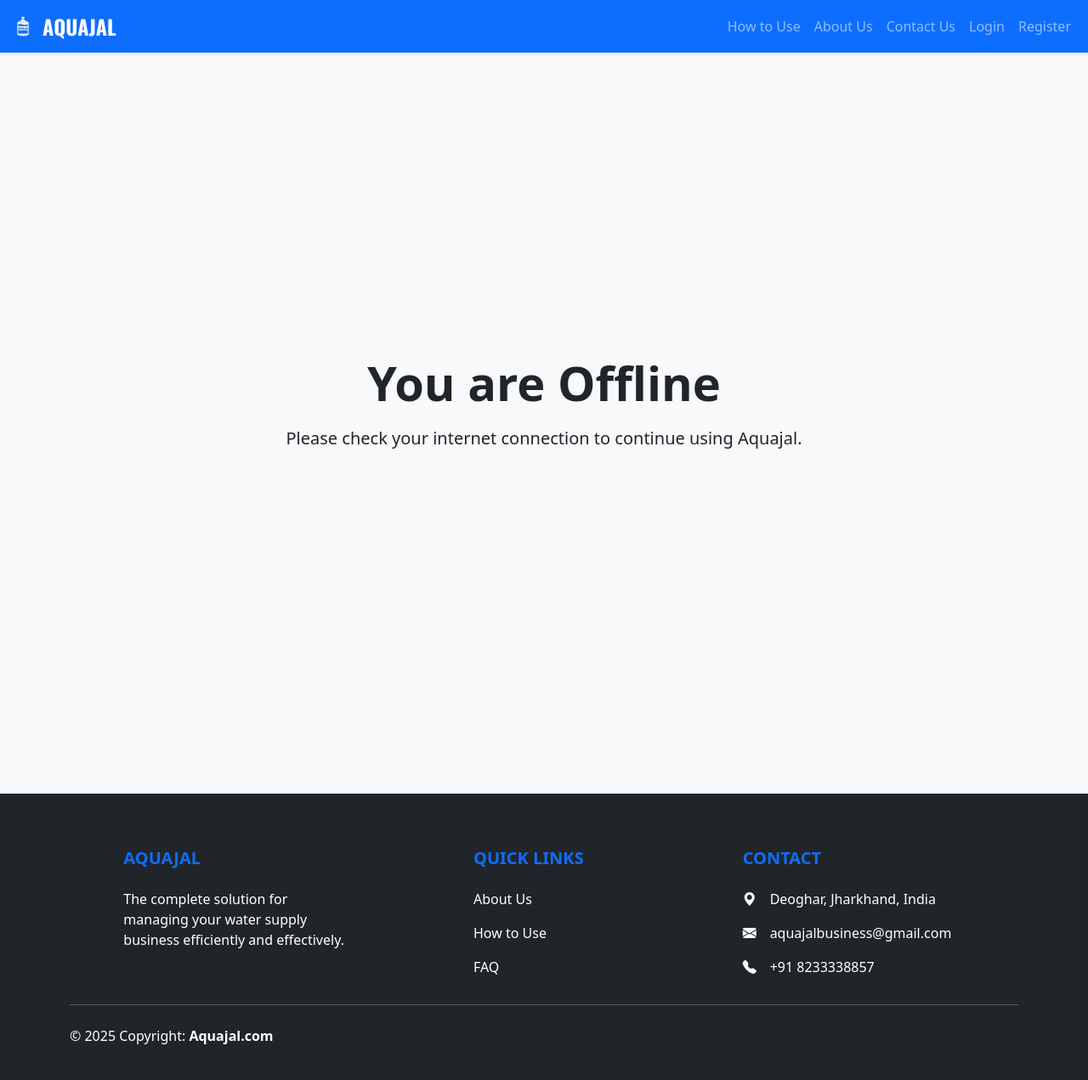
After one commit to rajatpoddar/Aquajal-2.0, a Flask app: page /offline in a window 1280 px wide. The commit adds this page. Shown: the whole page at 85% size. Run offline with Flask 3, Linux system fonts and the light colour scheme.

Commit message:
SEO and PWA enhancement , also fix some bug

```diff
--- a/app/public/routes.py
+++ b/app/public/routes.py
@@ -143,3 +143,7 @@ def reset_password(token):
         flash('Your password has been reset.')
         return redirect(url_for('auth.login'))
     return render_template('public/reset_password.html', form=form)
+
+@bp.route('/offline')
+def offline():
+    return render_template('public/offline.html', title='Offline')
--- a/app/templates/base.html
+++ b/app/templates/base.html
@@ -3,15 +3,37 @@
 <head>
     <meta charset="utf-8">
     <meta name="viewport" content="width=device-width, initial-scale=1, shrink-to-fit=no">
-        <title>{{ title }} - {% if current_user.is_authenticated and current_user.business %}{{ current_user.business.name }}{% else %}Aquajal{% endif %}</title>
+
+    <title>{{ title }} - Aquajal</title>
+    <meta name="description" content="The all-in-one solution for managing your water jar supply business. Streamline deliveries, track inventory, and manage staff with ease.">
+    <meta property="og:title" content="Aquajal - Water Supply Management">
+    <meta property="og:description" content="The all-in-one solution for managing your water jar supply business.">
+    <meta property="og:image" content="{{ url_for('static', filename='images/logo-512.png', _external=True) }}">
+    <meta property="og:url" content="{{ url_for('public.index', _external=True) }}">
+    <meta property="og:type" content="website">
+    <meta name="twitter:card" content="summary_large_image">
+    <meta name="author" content="Rajat Poddar, Poddar Solutions">
+    <meta name="copyright" content="Copyright © 2025 Poddar Solutions. All Rights Reserved.">
+    <meta name="keywords" content="water supply management, jar delivery software, aquajal, poddar solutions, inventory management, delivery tracking">
+
     <link rel="icon" href="{{ url_for('static', filename='images/favicon.ico') }}" type="image/x-icon">
     <link rel="manifest" href="{{ url_for('static', filename='manifest.json') }}">
-        <link rel="apple-touch-icon" href="{{ url_for('static', filename='images/icon-192.png') }}">
+    <meta name="theme-color" content="#0d6efd"/>
+    <link rel="apple-touch-icon" href="{{ url_for('static', filename='images/logo-192.png') }}">
+
     <link href="https://cdn.jsdelivr.net/npm/bootstrap@5.3.2/dist/css/bootstrap.min.css" rel="stylesheet">
     <link rel="stylesheet" href="https://cdn.jsdelivr.net/npm/bootstrap-icons@1.11.1/font/bootstrap-icons.css">
+    <link href="https://unpkg.com/aos@2.3.1/dist/aos.css" rel="stylesheet">
+
     <link rel="preconnect" href="https://fonts.googleapis.com">
     <link rel="preconnect" href="https://fonts.gstatic.com" crossorigin>
     <link href="https://fonts.googleapis.com/css2?family=Oswald:wght@700&display=swap" rel="stylesheet">
+
+    <style>
+      html {
+        scroll-behavior: smooth;
+      }
+    </style>
 </head>
 <body class="bg-light">
     <nav class="navbar navbar-expand-lg navbar-dark bg-primary shadow-sm sticky-top">
@@ -87,7 +109,10 @@
         {% with messages = get_flashed_messages(with_categories=true) %}
         {% if messages %}
             {% for category, message in messages %}
-            <div class="alert alert-{{ category or 'info' }}" role="alert">{{ message }}</div>
+            <div class="alert alert-{{ category or 'info' }} alert-dismissible fade show" role="alert">
+                {{ message }}
+                <button type="button" class="btn-close" data-bs-dismiss="alert" aria-label="Close"></button>
+            </div>
             {% endfor %}
         {% endif %}
         {% endwith %}
@@ -109,7 +134,7 @@
                     <h5 class="text-uppercase mb-4 fw-bold text-primary">Quick Links</h5>
                     <p><a href="{{ url_for('public.about') }}" class="text-white" style="text-decoration: none;">About Us</a></p>
                     <p><a href="{{ url_for('public.how_to_use') }}" class="text-white" style="text-decoration: none;">How to Use</a></p>
-                    <p><a href="#faqAccordion" class="text-white" style="text-decoration: none;">FAQ</a></p>
+                    <p><a href="{{ url_for('public.index') }}#faqAccordion" class="text-white" style="text-decoration: none;">FAQ</a></p>
                 </div>
 
                 <div class="col-md-4 col-lg-3 col-xl-3 mx-auto mt-3">
@@ -133,5 +158,21 @@
     </footer>
 
     <script src="https://cdn.jsdelivr.net/npm/bootstrap@5.3.2/dist/js/bootstrap.bundle.min.js"></script>
+    <script src="https://unpkg.com/aos@2.3.1/dist/aos.js"></script>
+    <script>
+      AOS.init({
+        duration: 800,
+        once: true
+      });
+
+      // Register Service Worker
+      if ('serviceWorker' in navigator) {
+        window.addEventListener('load', () => {
+          navigator.serviceWorker.register("{{ url_for('static', filename='sw.js') }}")
+            .then(reg => console.log('Service worker registered'))
+            .catch(err => console.log('Service worker not registered', err));
+        });
+      }
+    </script>
 </body>
 </html>
--- /dev/null
+++ b/app/templates/public/offline.html
@@ -0,0 +1,12 @@
+{% extends "base.html" %}
+
+{% block content %}
+<div class="container text-center vh-100 d-flex flex-column justify-content-center">
+    <div class="row justify-content-center">
+        <div class="col-lg-8">
+            <h1 class="display-4 fw-bold mb-3">You are Offline</h1>
+            <p class="lead mb-4">Please check your internet connection to continue using Aquajal.</p>
+        </div>
+    </div>
+</div>
+{% endblock %}
```
Also changed, not shown: app/static/sw.js (added, +40 -0 lines), app/templates/manager/reports.html (+7 -7 lines), app/templates/public/index.html (+9 -9 lines), app/static/images/logo-192.png (added), app/static/images/logo-512.png (added), app/static/manifest.json. Lines whose indentation alone changed are shown as unchanged.
